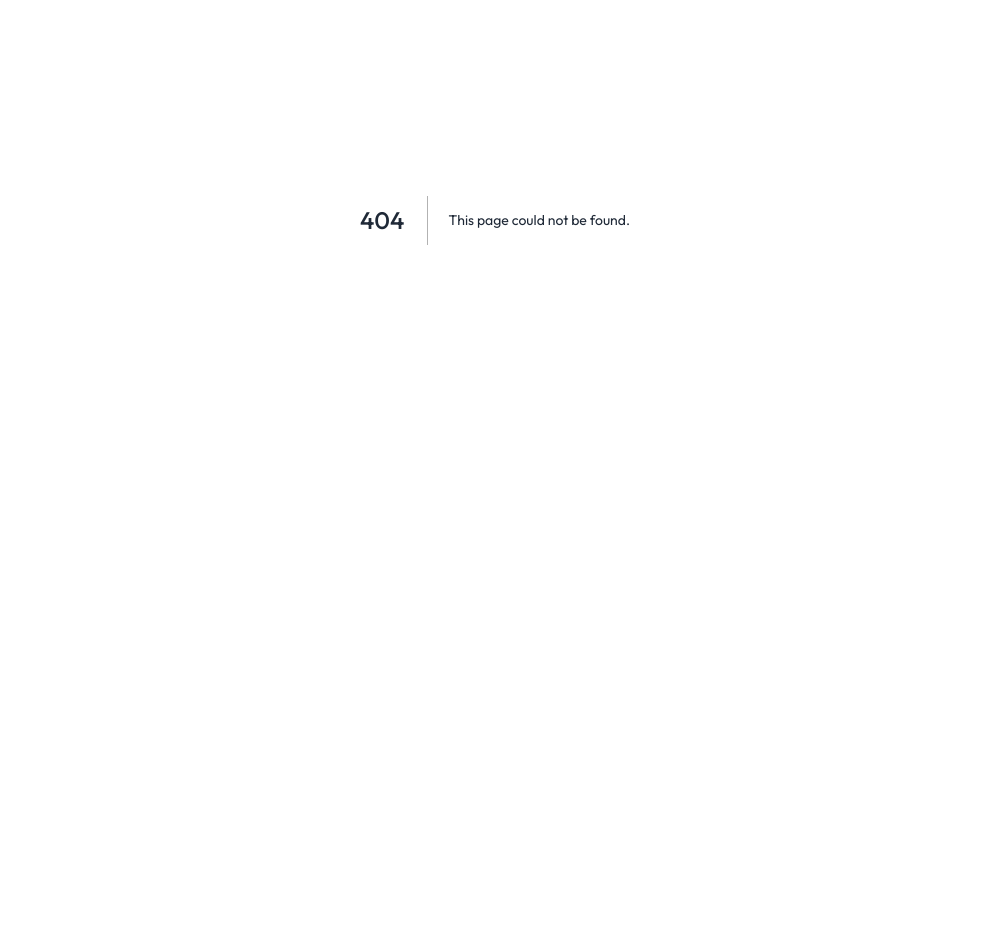
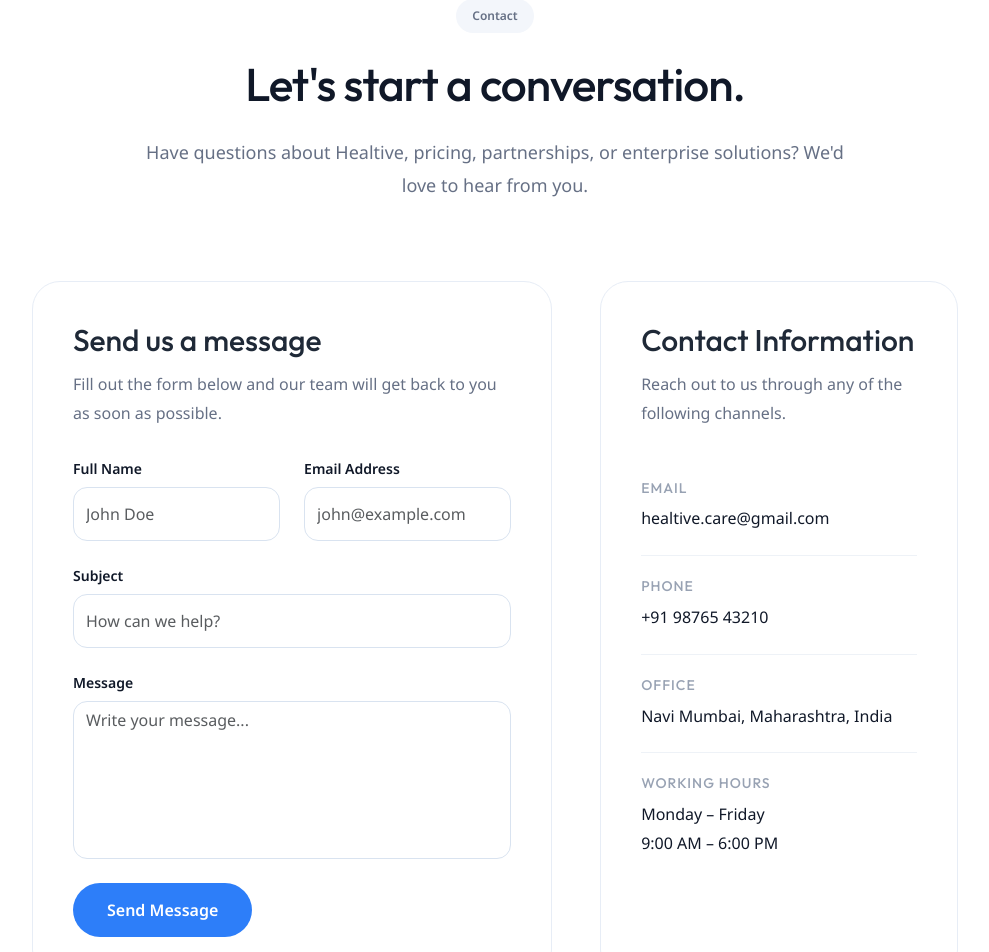
Before and after one commit to kale-komal/Healtive, a Next.js app in the folder frontend/: page /contact in a window 1280 px wide. Before the commit this address had no page. Shown: the part 180-1132 px from the top of the page, without its empty margins (145-1134 px from the left). Before the commit the page ends 800 px from the top, so only its background shows below. Built offline with nearby package versions, Linux system fonts and the light colour scheme.

Commit message:
contact page complete

```diff
--- /dev/null
+++ b/frontend/src/app/contact/Contact.css
@@ -0,0 +1,318 @@
+/* ==========================================
+   CONTACT HERO
+========================================== */
+
+.contact-page{
+
+    background:#fff;
+
+}
+
+.contact-hero{
+
+    padding:100px 0 80px;
+
+    text-align:center;
+
+}
+
+.contact-tag{
+
+    display:inline-block;
+
+    padding:8px 16px;
+
+    background:#F3F6FB;
+
+    color:#667085;
+
+    border-radius:999px;
+
+    font-size:12px;
+
+    font-weight:600;
+
+    margin-bottom:24px;
+
+}
+
+.contact-hero h1{
+
+    font-size:46px;
+
+    font-weight:500;
+
+    color:#101828;
+
+    letter-spacing:-1px;
+
+    margin-bottom:24px;
+
+}
+
+.contact-hero p{
+
+    max-width:700px;
+
+    margin:auto;
+
+    font-size:18px;
+
+    line-height:1.8;
+
+    color:#667085;
+
+}
+
+@media(max-width:991px){
+
+.contact-hero{
+
+padding:80px 0 60px;
+
+}
+
+.contact-hero h1{
+
+font-size:40px;
+
+}
+
+}
+
+@media(max-width:576px){
+
+.contact-hero{
+
+padding:60px 0 50px;
+
+}
+
+.contact-hero h1{
+
+font-size:34px;
+
+}
+
+.contact-hero p{
+
+font-size:16px;
+
+}
+
+}
+/* ==========================================
+   CONTACT
+========================================== */
+
+.contact-section{
+
+    padding-bottom:100px;
+
+}
+
+.contact-form-card,
+.contact-info{
+
+    border:1px solid #E7EDF6;
+
+    border-radius:28px;
+
+    padding:40px;
+
+    height:100%;
+
+    background:#fff;
+
+}
+
+.contact-form-card h2,
+.contact-info h2{
+
+    font-size:30px;
+
+    margin-bottom:12px;
+
+}
+
+.contact-form-card p,
+.contact-info p{
+
+    color:#667085;
+
+    margin-bottom:30px;
+
+    line-height:1.8;
+
+}
+
+.contact-form-card label{
+
+    display:block;
+
+    font-size:14px;
+
+    font-weight:600;
+
+    color:#101828;
+
+    margin-bottom:8px;
+
+}
+
+.contact-form-card .form-control{
+
+    height:54px;
+
+    border-radius:14px;
+
+    border:1px solid #D9E3F0;
+
+    box-shadow:none;
+
+}
+
+.contact-form-card textarea.form-control{
+
+    height:auto;
+
+    resize:none;
+
+}
+
+.contact-form-card .form-control:focus{
+
+    border-color:var(--primary);
+
+    box-shadow:0 0 0 3px rgba(45,126,249,.08);
+
+}
+
+.contact-btn{
+
+    background:var(--primary);
+
+    color:#fff;
+
+    border:none;
+
+    border-radius:999px;
+
+    padding:15px 34px;
+
+    font-weight:600;
+
+    transition:.3s;
+
+}
+
+.contact-btn:hover{
+
+    background:#236BE0;
+
+}
+
+.info-item{
+
+    padding:22px 0;
+
+    border-bottom:1px solid #EEF2F7;
+
+}
+
+.info-item:last-child{
+
+    border-bottom:none;
+
+}
+
+.info-item h6{
+
+    font-size:14px;
+
+    text-transform:uppercase;
+
+    letter-spacing:1px;
+
+    color:#98A2B3;
+
+    margin-bottom:8px;
+
+}
+
+.info-item span{
+
+    color:#101828;
+
+    line-height:1.8;
+
+}
+
+.contact-map{
+
+    padding-bottom:100px;
+
+}
+
+.contact-map iframe{
+
+    width:100%;
+
+    height:450px;
+
+    border:0;
+
+    border-radius:28px;
+
+}
+
+@media(max-width:991px){
+
+.contact-section{
+
+padding-bottom:70px;
+
+}
+
+.contact-map{
+
+padding-bottom:70px;
+
+}
+
+.contact-form-card,
+.contact-info{
+
+padding:30px;
+
+}
+
+}
+
+@media(max-width:576px){
+
+.contact-form-card,
+.contact-info{
+
+padding:24px;
+
+border-radius:22px;
+
+}
+
+.contact-form-card h2,
+.contact-info h2{
+
+font-size:26px;
+
+}
+
+.contact-map iframe{
+
+height:320px;
+
+border-radius:22px;
+
+}
+
+}
--- /dev/null
+++ b/frontend/src/app/contact/page.js
@@ -0,0 +1,188 @@
+import Header from "@/components/website/header/Header";
+import Footer from "@/components/website/footer/Footer";
+import "./Contact.css";
+
+export default function ContactPage() {
+    return (
+        <>
+            <Header />
+
+            <main className="contact-page">
+
+                <div className="container">
+
+                    <div className="row justify-content-center">
+
+                        <div className="col-xl-10 col-lg-11">
+
+                            {/* Hero */}
+
+                            <section className="contact-hero">
+
+                                <span className="contact-tag">
+                                    Contact
+                                </span>
+
+                                <h1>
+                                    Let's start a
+                                    conversation.
+                                </h1>
+
+                                <p>
+                                    Have questions about Healtive, pricing,
+                                    partnerships, or enterprise solutions?
+                                    We'd love to hear from you.
+                                </p>
+
+                            </section>
+
+                            {/* Contact Section */}
+
+<section className="contact-section">
+
+    <div className="row g-5">
+
+        <div className="col-lg-7">
+
+            <div className="contact-form-card">
+
+                <h2>Send us a message</h2>
+
+                <p>
+                    Fill out the form below and our team will get back to
+                    you as soon as possible.
+                </p>
+
+                <form>
+
+                    <div className="row">
+
+                        <div className="col-md-6 mb-4">
+
+                            <label>Full Name</label>
+
+                            <input
+                                type="text"
+                                className="form-control"
+                                placeholder="John Doe"
+                            />
+
+                        </div>
+
+                        <div className="col-md-6 mb-4">
+
+                            <label>Email Address</label>
+
+                            <input
+                                type="email"
+                                className="form-control"
+                                placeholder="john@example.com"
+                            />
+
+                        </div>
+
+                    </div>
+
+                    <div className="mb-4">
+
+                        <label>Subject</label>
+
+                        <input
+                            type="text"
+                            className="form-control"
+                            placeholder="How can we help?"
+                        />
+
+                    </div>
+
+                    <div className="mb-4">
+
+                        <label>Message</label>
+
+                        <textarea
+                            className="form-control"
+                            rows="6"
+                            placeholder="Write your message..."
+                        ></textarea>
+
+                    </div>
+
+                    <button className="contact-btn">
+                        Send Message
+                    </button>
+
+                </form>
+
+            </div>
+
+        </div>
+
+        <div className="col-lg-5">
+
+            <div className="contact-info">
+
+                <h2>Contact Information</h2>
+
+                <p>
+                    Reach out to us through any of the following channels.
+                </p>
+
+                <div className="info-item">
+
+                    <h6>Email</h6>
+
+                    <span>healtive.care@gmail.com</span>
+
+                </div>
+
+                <div className="info-item">
+
+                    <h6>Phone</h6>
+
+                    <span>+91 98765 43210</span>
+
+                </div>
+
+                <div className="info-item">
+
+                    <h6>Office</h6>
+
+                    <span>
+                        Navi Mumbai,
+                        Maharashtra, India
+                    </span>
+
+                </div>
+
+                <div className="info-item">
+
+                    <h6>Working Hours</h6>
+
+                    <span>
+                        Monday – Friday
+                        <br />
+                        9:00 AM – 6:00 PM
+                    </span>
+
+                </div>
+
+            </div>
+
+        </div>
+
+    </div>
+
+</section>
+
+                        </div>
+
+                    </div>
+
+                </div>
+
+            </main>
+
+            <Footer />
+        </>
+    );
+}
```
